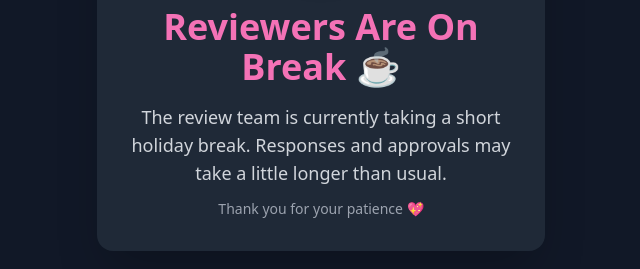
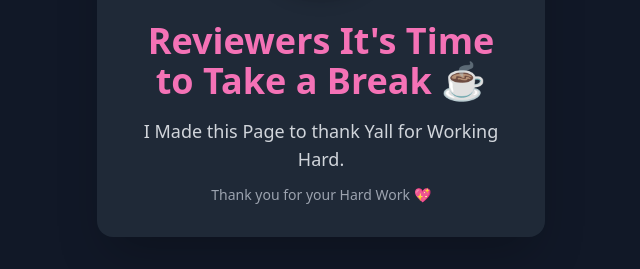
Before and after one commit to Abdulaleam/uh-give-reviewers-a-holiday, a plain HTML site: page index.html in a window 1280 px wide. Shown: the part 379-648 px from the top of the page, without its empty margins (319-959 px from the left). Drawn offline with nearby package versions, Linux system fonts and the light colour scheme.

Commit message:
Update break message and appreciation text

```diff
--- a/index.html
+++ b/index.html
@@ -16,16 +16,15 @@
         />
 
         <h1 class="text-4xl font-bold mt-6 text-pink-400">
-            Reviewers Are On Break ☕
+            Reviewers It's Time to Take a Break ☕
         </h1>
 
         <p class="text-gray-300 mt-4 text-lg">
-            The review team is currently taking a short holiday break.
-            Responses and approvals may take a little longer than usual.
+            I Made this Page to thank Yall for Working Hard.
         </p>
 
         <p class="text-gray-400 mt-3 text-sm">
-            Thank you for your patience 💖
+            Thank you for your Hard Work 💖
         </p>
 
     </div>
```
